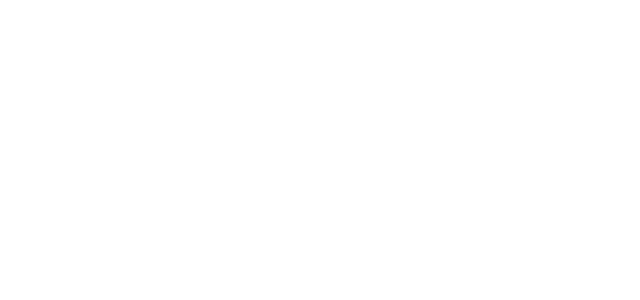
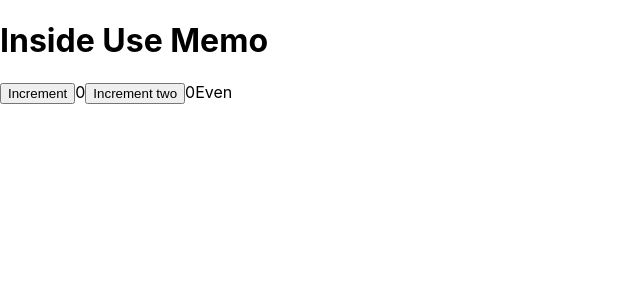
Before and after one commit to AkshayWay/react_basic, a React (Create React App) app: page /useMemo in a window 1280 px wide. Before the commit this address had no page. Shown: the top 300 px of the page, without its empty margins (0-640 px from the left). Built offline with nearby package versions, Linux system fonts and the light colour scheme.

Commit message:
useMemo hook

```diff
--- a/src/App.js
+++ b/src/App.js
@@ -2,6 +2,7 @@
 import Parent from "./Parent";
 import UseEffectPractice from "./useEffectComp/UseEffectPractice";
 import UseStatePractice from "./useStateComp/useStatePractice";
+import UseMemoPractice from "./useMemoComp/useMemoPractice";
 import React from "react";
 import { BrowserRouter as Router, Route, Routes } from "react-router-dom";
 
@@ -11,6 +12,7 @@
       <Routes>
         <Route path="/useEffect" element={<UseEffectPractice />} />
         <Route path="/useState" element={<UseStatePractice />} />
+        <Route path="/useMemo" element={<UseMemoPractice />} />
       </Routes>
     </Router>
   );
--- /dev/null
+++ b/src/useMemoComp/useMemoPractice.js
@@ -0,0 +1,43 @@
+import React, { useState, useMemo } from "react";
+import axios from "axios";
+
+export default function useMemoPractice() {
+  const [count, setCount] = useState(0);
+  const [countTwo, setTwoCount] = useState(0);
+
+  let incrementFun = () => {
+    setCount(count + 1);
+  };
+  let incrementTwoFun = () => {
+    setTwoCount(countTwo + 2);
+  };
+
+  //without useMemo this function will call every time
+  // const isEven = () => {
+  //   console.log("**************");
+  //   let i = 0;
+  //   while (i < 2000000000) i++;
+  //   return count % 2 === 0;
+  // };
+
+  const isEven = useMemo(() => {
+    console.log("**************");
+    let i = 0;
+    while (i < 2000000000) i++;
+    return count % 2 === 0;
+  }, [count]);
+
+  return (
+    <>
+      <h1>Inside Use Memo</h1>
+      <div>
+        <button onClick={incrementFun}>Increment</button>
+        <label>{count}</label>
+        <button onClick={incrementTwoFun}>Increment two</button>
+        <label>{countTwo}</label>
+        {/* <span>{isEven() === true ? "Even" : "Odd"}</span> */}
+        <span>{isEven === true ? "Even" : "Odd"}</span>
+      </div>
+    </>
+  );
+}
```
